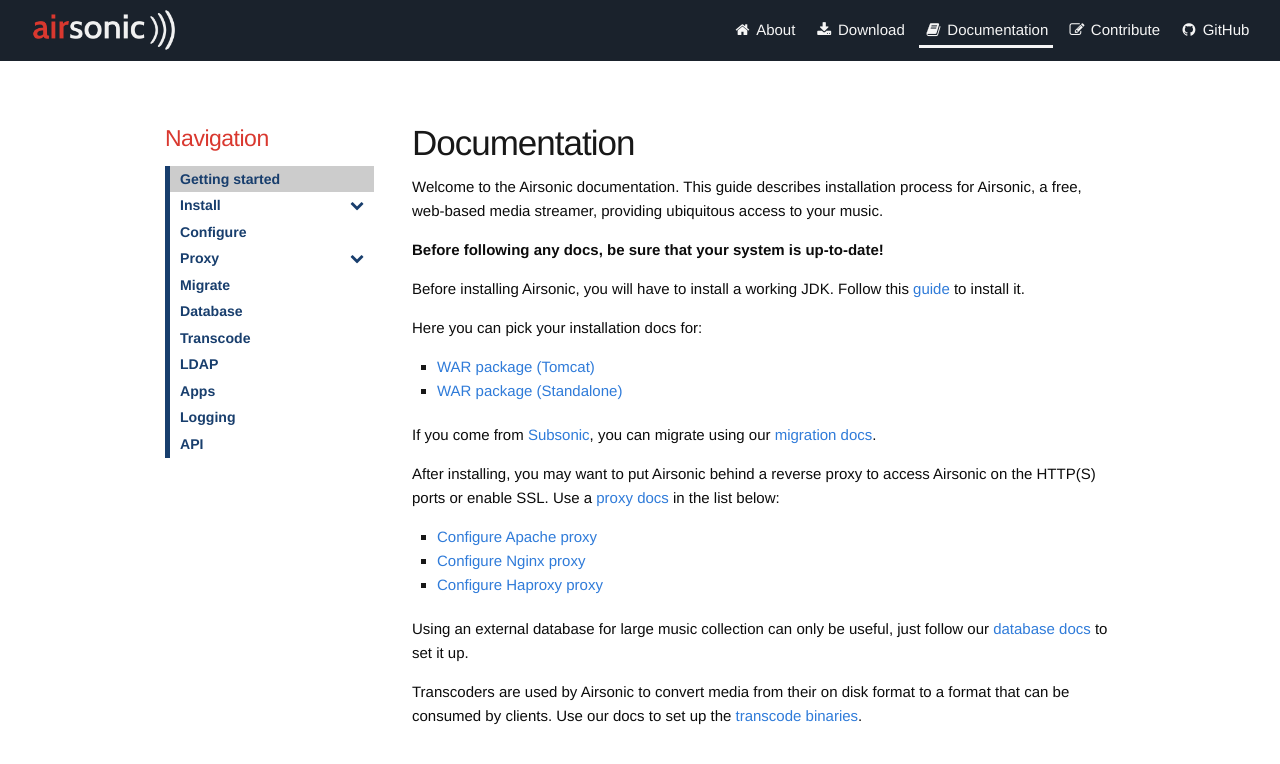
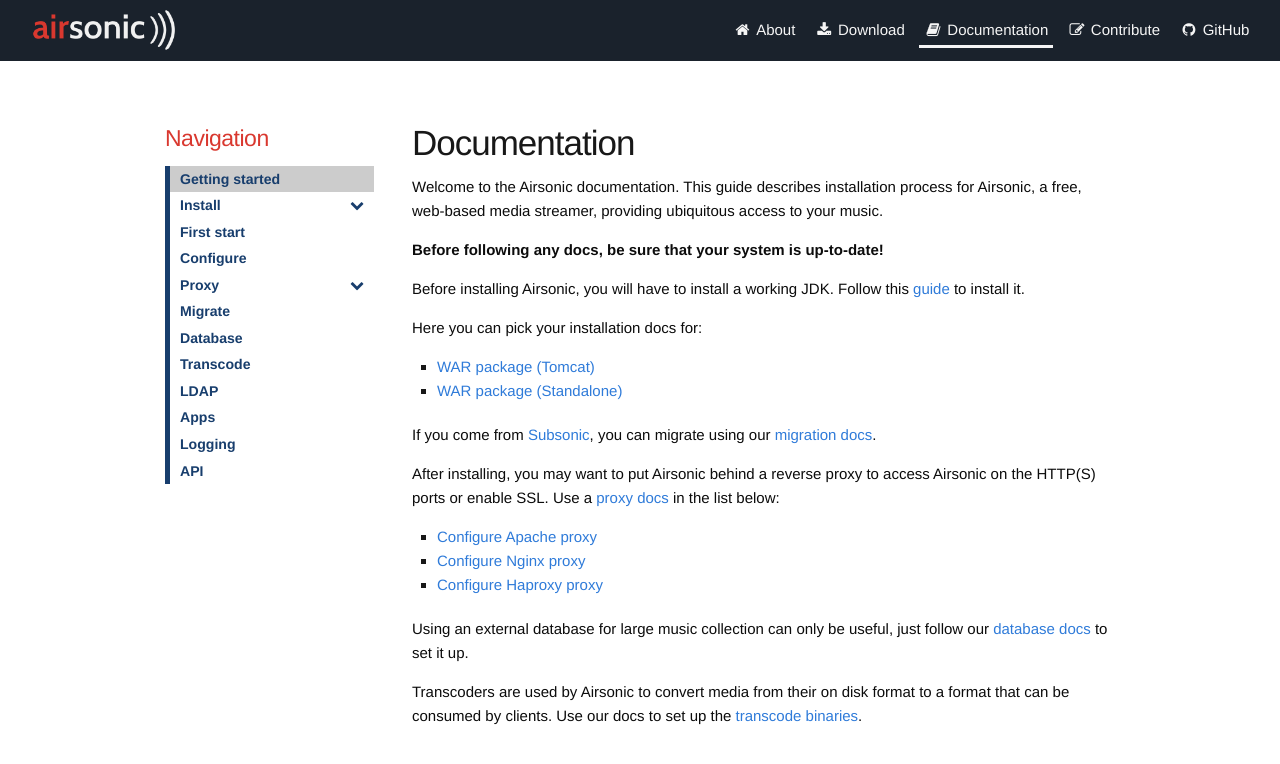
Before and after one commit to airsonic/airsonic.github.io, a Jekyll site: the page built from pages/docs.md, in a window 1280 px wide and 900 px high. Shown: the top 764 px of the window. Built offline with Jekyll 4.4.1, drawn with Linux system fonts in a browser that asks for light colours.

Commit message:
Add First Start guide

```diff
--- a/_data/docs-nav.yaml
+++ b/_data/docs-nav.yaml
@@ -31,6 +31,9 @@
           href: "/docs/install/example/freebsd-freenas/"
         - title: "Raspberry Pi"
           href: "/docs/install/example/raspberrypi/"
+
+- title: "First start"
+  href: "/docs/first-start/"
 
 - title: "Configure"
   href: "/docs/configure/"
```
